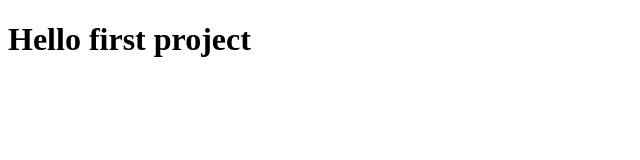
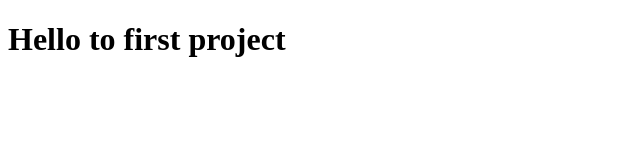
Before and after one commit to munawarn/my-first-project, a plain HTML site: page index.html in a window 1280 px wide. Shown: the whole page, without its empty margins (0-640 px from the left). Drawn offline with Linux system fonts and the light colour scheme.

Commit message:
changes to heading

```diff
--- a/index.html
+++ b/index.html
@@ -6,6 +6,6 @@
     <title>Document</title>
 </head>
 <body>
-    <h1>Hello   first project</h1>
+    <h1>Hello  to first project</h1>
 </body>
 </html>
```
